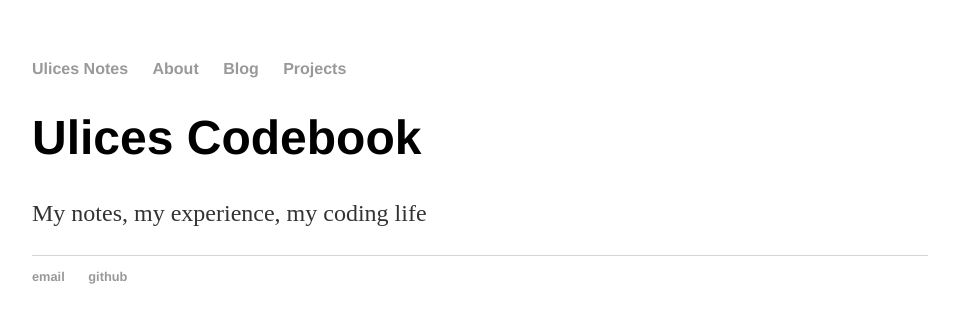
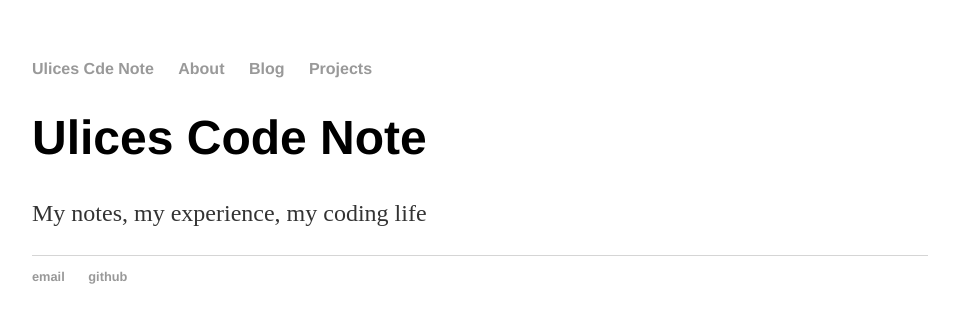
Before and after one commit to ulices/ulices.github.io, a Jekyll site: the page built from index.html, in a window 1280 px wide. Shown: the top 323 px of the page, without its empty margins (160-1119 px from the left). Built offline with Jekyll 4.4.1, drawn with Linux system fonts in a browser that asks for light colours.

Commit message:
Uses Code Note instead of Code Book

```diff
--- a/_config.yml
+++ b/_config.yml
@@ -1,3 +1,3 @@
 theme: jekyll-theme-slate
-name: Ulices Barajas, Notes
+name: Ulices Barajas Code Note
 markdown: kramdown
--- a/_layouts/default.html
+++ b/_layouts/default.html
@@ -11,7 +11,7 @@
   <body>
     <nav>
       <ul>
-        <li><a href="/">Ulices Notes</a></li>
+        <li><a href="/">Ulices Cde Note</a></li>
         <li><a href="/about">About</a></li>
         <li><a href="/blog">Blog</a></li>
         <li><a href="/projects">Projects</a></li>
--- a/blog.html
+++ b/blog.html
@@ -1,6 +1,6 @@
 ---
 layout: default
-title: Ulices Barajas Codebook
+title: Ulices Barajas Code Note
 ---
 <div class="blurb">
   <h1>Posts</h1>
--- a/index.html
+++ b/index.html
@@ -1,8 +1,8 @@
 ---
 layout: default
-title: Ulices Barajas Codebook
+title: Ulices Barajas Code Note
 ---
 <div class="blurb">
-  <h1>Ulices Codebook</h1>
+  <h1>Ulices Code Note</h1>
   <p>My notes, my experience, my coding life</p>
 </div>
```
Also changed, not shown: README.md, _layouts/post.html (line endings or trailing spaces).
